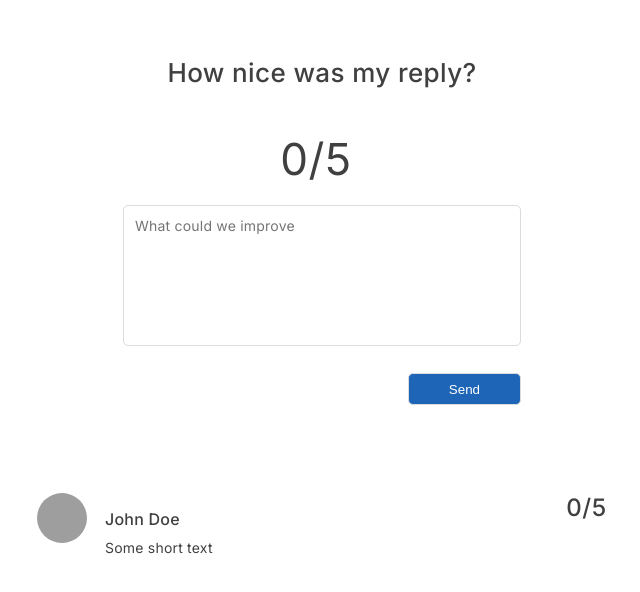
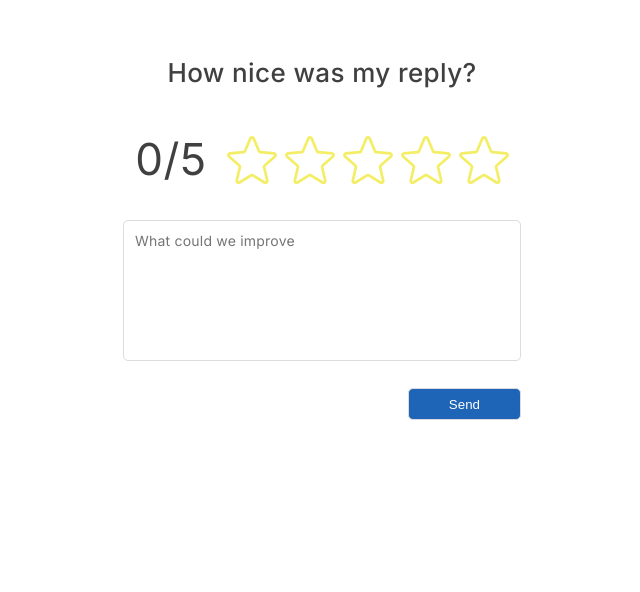
Before and after one commit to pklgn/dotnet-practice-labs, a React (Vite) app in the folder lab7/: page / in a window 1280 px wide. Shown: the top 592 px of the page, without its empty margins (318-958 px from the left). Built offline with nearby package versions, Linux system fonts and the light colour scheme; grey boxes are pictures that could not be loaded.

Commit message:
[lab7] add simple task part

```diff
--- a/lab7/src/App.tsx
+++ b/lab7/src/App.tsx
@@ -1,5 +1,5 @@
 import "./App.css";
-import Reviewer from "./Reviewer/Reviewer";
+import Reviewer, { Review } from "./Reviewer/Reviewer";
 
 function App() {
     return (
--- a/lab7/src/Common/Textarea/Textarea.tsx
+++ b/lab7/src/Common/Textarea/Textarea.tsx
@@ -1,7 +1,9 @@
 import styles from "./Textarea.module.css";
-import { useEffect, useRef } from "react";
+import { useEffect, useLayoutEffect, useRef, useState } from "react";
 
 type TextareaProps = {
+    value?: string;
+    onChange: (event: React.ChangeEvent<HTMLTextAreaElement>) => void;
     // TODO: fix any type
     style?: any;
 };
@@ -9,9 +11,9 @@ type TextareaProps = {
 function Textarea(props: TextareaProps) {
     const textareaRef = useRef<HTMLTextAreaElement>(null);
 
-    useEffect(() => handleInput(), []);
+    useLayoutEffect(() => handleOnInput(), []);
 
-    const handleInput = () => {
+    const handleOnInput = () => {
         const textarea = textareaRef.current;
         if (textarea) {
             textarea.style.height = "auto";
@@ -24,7 +26,9 @@ function Textarea(props: TextareaProps) {
             ref={textareaRef}
             className={`${styles.textarea} ${props.style ?? ""}`}
             placeholder="What could we improve"
-            onInput={handleInput}
+            onInput={handleOnInput}
+            onChange={props.onChange}
+            value={props.value}
         />
     );
 }
--- a/lab7/src/Reviewer/Grade/Grade.tsx
+++ b/lab7/src/Reviewer/Grade/Grade.tsx
@@ -2,14 +2,14 @@ import styles from "./Grade.module.css";
 
 // TODO: maybe I shouldn't export props type
 export type GradeProps = {
-    value: number;
-    maxValue: number;
+    grade: number;
+    maxGrade: number;
 };
 
 function Grade(props: GradeProps) {
     return (
         <div className={styles.grade}>
-            {props.value}/{props.maxValue}
+            {props.grade}/{props.maxGrade}
         </div>
     );
 }
--- a/lab7/src/Reviewer/Rating/Rating.module.css
+++ b/lab7/src/Reviewer/Rating/Rating.module.css
@@ -1,9 +1,11 @@
 .rating {
-  display: inline-flex;
+  display: flex;
   place-content: center;
   font-size: 44px;
 }
 
 .grade {
+  flex-basis: 80px;
+  flex-shrink: 0;
   padding-right: 12px;
 }
--- a/lab7/src/Reviewer/Rating/Rating.tsx
+++ b/lab7/src/Reviewer/Rating/Rating.tsx
@@ -4,21 +4,25 @@ import StarGrade from "../StarGrade/StarGrade";
 import styles from "./Rating.module.css";
 
 type RatingProps = {
+    rating: number;
+    maxRating: number;
+    setRating: (rating: number) => void;
     // TODO: fix any type
     style?: any;
 };
 
 function Rating(props: RatingProps) {
-    // TODO: try to set max rating differently?
-    const maxRating = 5;
-    let [rating, setRating] = useState(0);
-
+    const { rating, maxRating, setRating } = props;
     return (
         <div className={`${styles.rating} ${props.style ?? ""}`}>
             <div className={styles.grade}>
-                <Grade value={rating} maxValue={maxRating} />
+                <Grade grade={rating} maxGrade={maxRating} />
             </div>
-            <StarGrade value={rating} maxValue={maxRating} />
+            <StarGrade
+                currentGrade={rating}
+                maxGrade={maxRating}
+                setGrade={setRating}
+            />
         </div>
     );
 }
--- a/lab7/src/Reviewer/Review/Review.tsx
+++ b/lab7/src/Reviewer/Review/Review.tsx
@@ -2,7 +2,7 @@ import AuthorThumbnail from "../../Common/Thumbnail/AuthorThumbnail/AuthorThumbn
 import Grade, { GradeProps } from "../Grade/Grade";
 import styles from "./Review.module.css";
 
-type ReviewProps = {
+export type ReviewProps = {
     author: string;
     text: string;
     grade: GradeProps;
@@ -20,8 +20,8 @@ function Review(props: ReviewProps) {
             </div>
             <div className={styles.grade}>
                 <Grade
-                    value={props.grade.value}
-                    maxValue={props.grade.maxValue}
+                    grade={props.grade.grade}
+                    maxGrade={props.grade.maxGrade}
                 />
             </div>
         </div>
--- a/lab7/src/Reviewer/Reviewer.tsx
+++ b/lab7/src/Reviewer/Reviewer.tsx
@@ -1,25 +1,77 @@
+import { useState } from "react";
 import Button from "../Common/Button/Button";
 import Textarea from "../Common/Textarea/Textarea";
-import { GradeProps } from "./Grade/Grade";
 import Rating from "./Rating/Rating";
 import Review from "./Review/Review";
 import styles from "./Reviewer.module.css";
+import { GradeProps } from "./Grade/Grade";
 
+export type Review = {
+    author: string;
+    text: string;
+    grade: GradeProps;
+};
+
+const MAX_RATING: number = 5;
 function Reviewer() {
+    const [rating, setRating] = useState(0);
+    const [text, setText] = useState("");
+    const [submitted, setSubmitted] = useState(false);
+    const [reviews, setReviews] = useState<Review[]>([]);
+    const handleOnChange = (event: React.ChangeEvent<HTMLTextAreaElement>) => {
+        setText(event.target.value);
+    };
+
+    const handleOnClick = (event: React.MouseEvent) => {
+        event.preventDefault();
+
+        const review: Review = {
+            author: "John Doe",
+            text: text,
+            grade: {
+                grade: rating,
+                maxGrade: MAX_RATING,
+            },
+        };
+        setReviews(() => [review]);
+        setSubmitted(true);
+    };
+
     // TODO: add l10n
-
-    const grade: GradeProps = { value: 0, maxValue: 5 };
     return (
         <div className={styles.wrapper}>
             <div className={styles.reviewer}>
                 <form className={styles.form}>
                     <h1 className={styles.title}>How nice was my reply?</h1>
-                    <Rating style={styles.rating} />
-                    <Textarea style={styles.textarea} />
-                    <Button style={styles.btn} text="Send" />
+                    <Rating
+                        style={styles.rating}
+                        rating={rating}
+                        maxRating={MAX_RATING}
+                        setRating={setRating}
+                    />
+                    <Textarea
+                        style={styles.textarea}
+                        value={text}
+                        onChange={handleOnChange}
+                    />
+                    <Button
+                        style={styles.btn}
+                        text="Send"
+                        type="submit"
+                        onClick={handleOnClick}
+                    />
                 </form>
             </div>
-            <Review author="John Doe" text="Some short text" grade={grade} />
+            {submitted &&
+                reviews.map((review, index) => (
+                    <div key={index}>
+                        <Review
+                            author={review.author}
+                            text={review.text}
+                            grade={review.grade}
+                        />
+                    </div>
+                ))}
         </div>
     );
 }
--- a/lab7/tsconfig.json
+++ b/lab7/tsconfig.json
@@ -7,7 +7,7 @@
         "skipLibCheck": true,
 
         /* Bundler mode */
-    "moduleResolution": "bundler",
+        "moduleResolution": "Node",
         "allowImportingTsExtensions": true,
         "resolveJsonModule": true,
         "isolatedModules": true,
```
Lines whose indentation alone changed are shown as unchanged.
